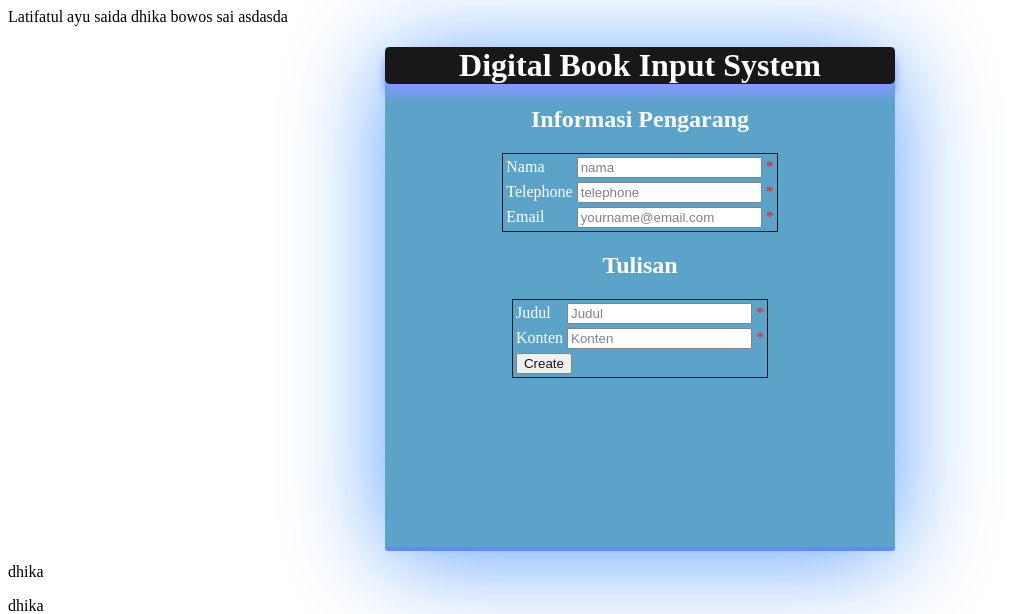
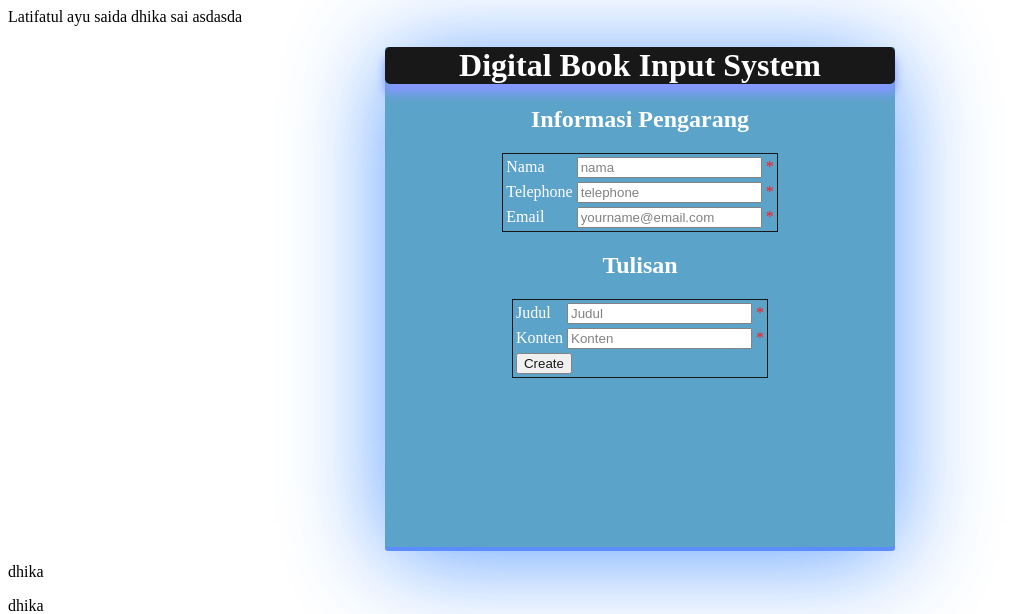
Before and after one commit to adhikadhanes/PPW, a PHP site: page / in a window 1280 px wide. Shown: the top 614 px of the page, without its empty margins (0-1020 px from the left). Run offline with PHP 8.4, Linux system fonts and the light colour scheme.

Commit message:
Revert "tes"
This reverts commit 4d01b0090a9b7f6ebe2bfd859a9ee916e67427cf.

```diff
--- a/index.php
+++ b/index.php
@@ -1,7 +1,6 @@
 <!DOCTYPE HTML> Latifatul
 <!DOCTYPE HTML> ayu saida
 <!DOCTYPE HTML> dhika
-<!DOCTYPE HTML> bowos
 sai
 asdasda
 <html>
```
